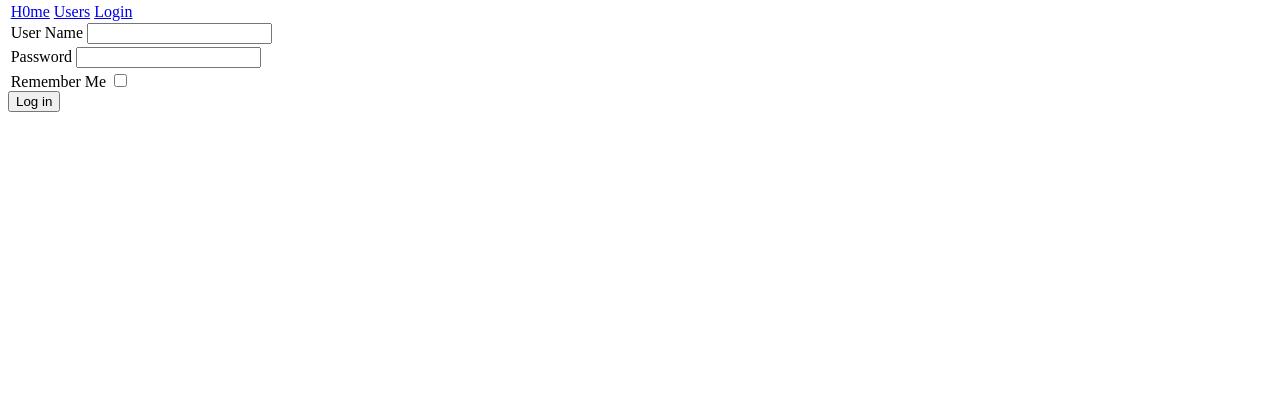
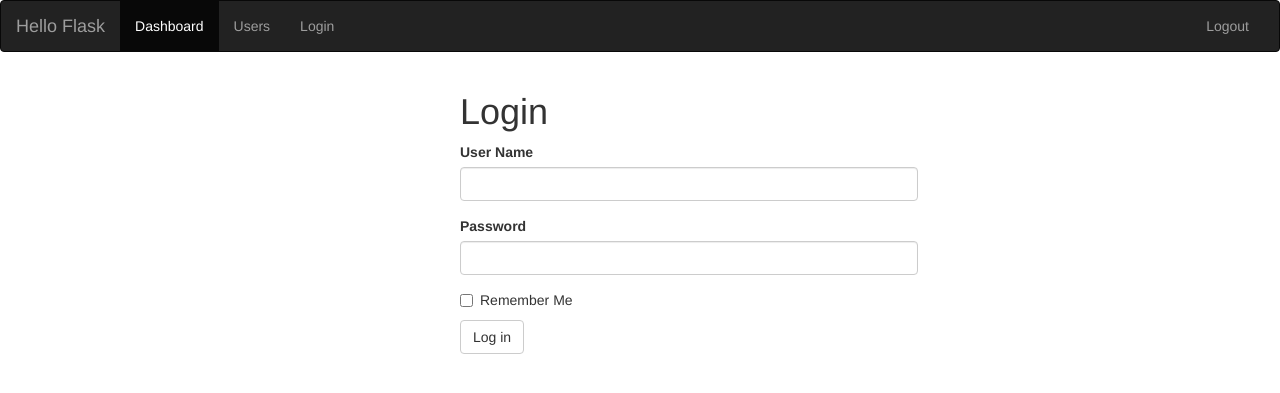
Before and after one commit to oktaysabak/flaskapp, a Flask app: page /login in a window 1280 px wide. Shown: the top 393 px of the page. Run offline with Flask 2, Linux system fonts and the light colour scheme; some libraries are stand-ins or nearby versions.

Commit message:
bootsrap added

```diff
--- a/app/__init__.py
+++ b/app/__init__.py
@@ -1,7 +1,8 @@
 from flask import Flask
 from config import Config
-
+from flask_bootstrap import Bootstrap
 app = Flask(__name__)
 app.config.from_object(Config)
+bootstrap = Bootstrap(app)
 
 from app import views
--- /dev/null
+++ b/app/templates/_navbar.html
@@ -0,0 +1,20 @@
+<nav class="navbar navbar-inverse">
+    <div class="container-fluid">
+      <!-- Brand and toggle get grouped for better mobile display -->
+      <div class="navbar-header">
+        <a class="navbar-brand" href="{{url_for('index')}}">Hello Flask</a>
+      </div>
+
+      <!-- Collect the nav links, forms, and other content for toggling -->
+      <div class="collapse navbar-collapse" id="bs-example-navbar-collapse-1">
+        <ul class="nav navbar-nav">
+          <li class="active"><a href="{{url_for('dashboard')}}">Dashboard <span class="sr-only">(current)</span></a></li>
+          <li><a href="{{url_for('users')}}">Users</a></li>
+          <li><a href="{{url_for('login')}}">Login</a></li>
+        </ul>
+        <ul class="nav navbar-nav navbar-right">
+          <li><a href="#">Logout</a></li>
+        </ul>
+      </div><!-- /.navbar-collapse -->
+    </div><!-- /.container-fluid -->
+  </nav>
--- a/app/templates/login.html
+++ b/app/templates/login.html
@@ -1,22 +1,12 @@
 {% extends 'master.html' %}
-{% block content %}
+{% import 'bootstrap/wtf.html' as wtf %}
+{% block app_content %}
+<div class="row">
+    <div class="col-md-5 col-md-offset-4">
+        <h1>Login</h1>
+        {{ wtf.quick_form(form) }}
+    </div>
 
-<form action="/login" method="post">
-    {{ form.hidden_tag() }}
-    <div>
-        {{ form.username.label }}
-        {{ form.username() }}
-    </div>
-    <div>
-        {{ form.password.label }}
-        {{ form.password() }}
-    </div>
-    <div>
-        {{ form.remember_me.label }}
-        {{ form.remember_me() }}
-    </div>
-    {{ form.submit() }}
-
-</form>
+</div>
 
 {% endblock %}
--- a/app/templates/master.html
+++ b/app/templates/master.html
@@ -1,28 +1,19 @@
-<!DOCTYPE html>
-<html>
-<head>
-    <meta charset="utf-8" />
-    <meta http-equiv="X-UA-Compatible" content="IE=edge">
-    <title>{{title}}</title>
-    <meta name="viewport" content="width=device-width, initial-scale=1">
-    <link rel="stylesheet" type="text/css" media="screen" href="static/css/main.css" />
-    <script src="static/js/main.js"></script>
-
-</head>
-<div>
-        <a href="/">H0me</a>
-        <a href="/users">Users</a>
-        <a href="/login">Login</a>
-</div>
-{% with messages = get_flashed_messages() %}
+{% extends 'bootstrap/base.html' %}
+{% block navbar %}
+    {% include '_navbar.html' %}
+{% endblock %}
+{% block content %}
+<div class="container">
+    {% with messages = get_flashed_messages() %}
     {% if messages %}
         {% for msg in messages %}
             <li>{{msg}}</li>
         {% endfor %}
     {%  endif %}
-{% endwith %}
-<body>
-    {% block content %}
+    {% endwith %}
+    {% block app_content %}
+
     {% endblock %}
-</body>
-</html>
+</div>
+
+{% endblock %}
--- a/app/templates/users.html
+++ b/app/templates/users.html
@@ -1,8 +1,8 @@
 {% extends 'master.html' %}
-{% block content %}
-<div>
+{% block app_content %}
+<div class="row">
     {% if userList %}
-    <div>
+    <div class="col-md-5 col-md-offset-4">
     {% for user in userList %}
 
         <li>Name: {{user.name}} || Job: {{user.title}} </li>
--- a/app/views.py
+++ b/app/views.py
@@ -1,4 +1,4 @@
-from flask import render_template, redirect, flash
+from flask import render_template, redirect, flash, url_for
 from app import app
 from .forms import LoginForm
 @app.route('/')
```
Also changed, not shown: app/templates/dashboard.html (+7 -2 lines), app/templates/index.html (+7 -3 lines).
